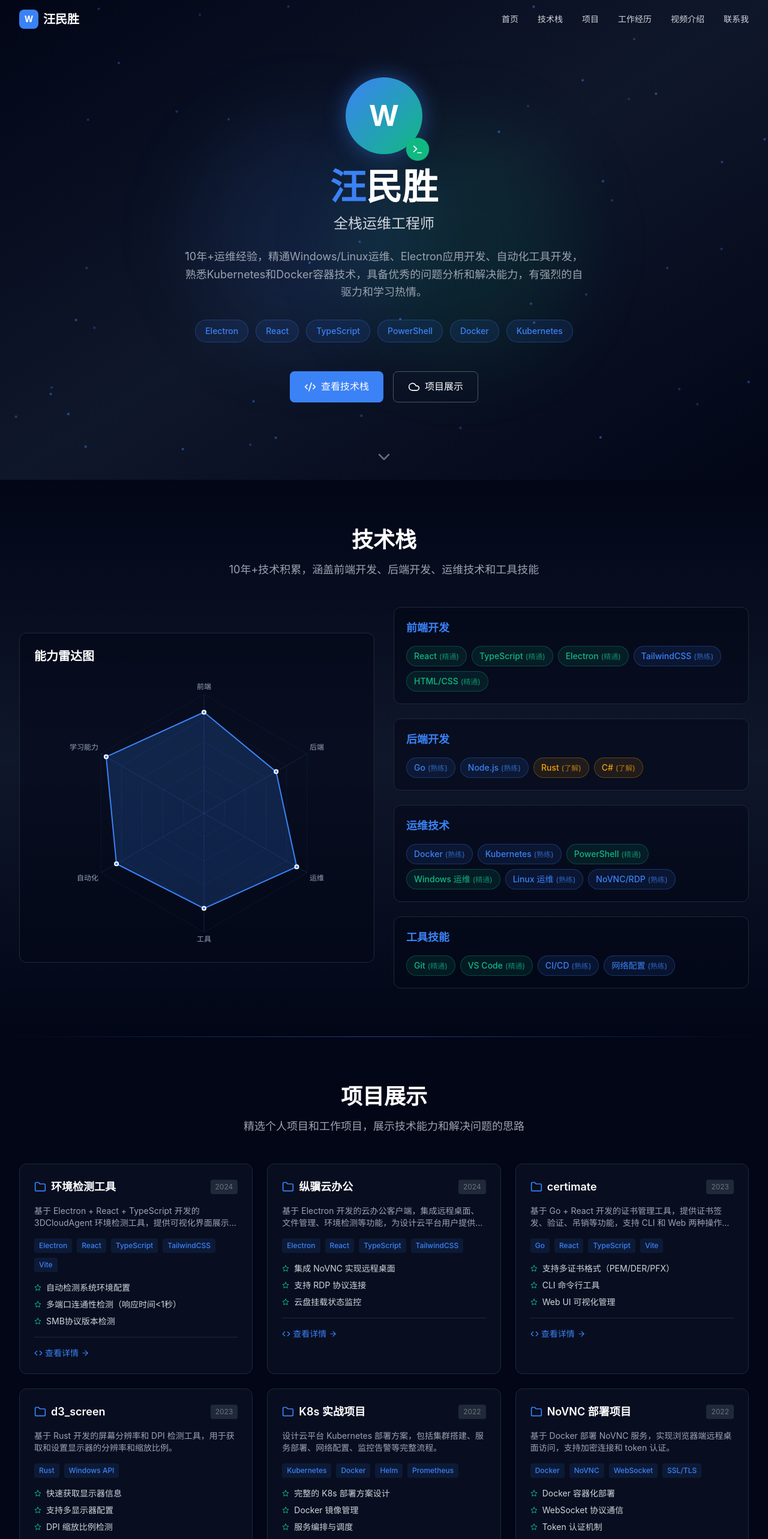
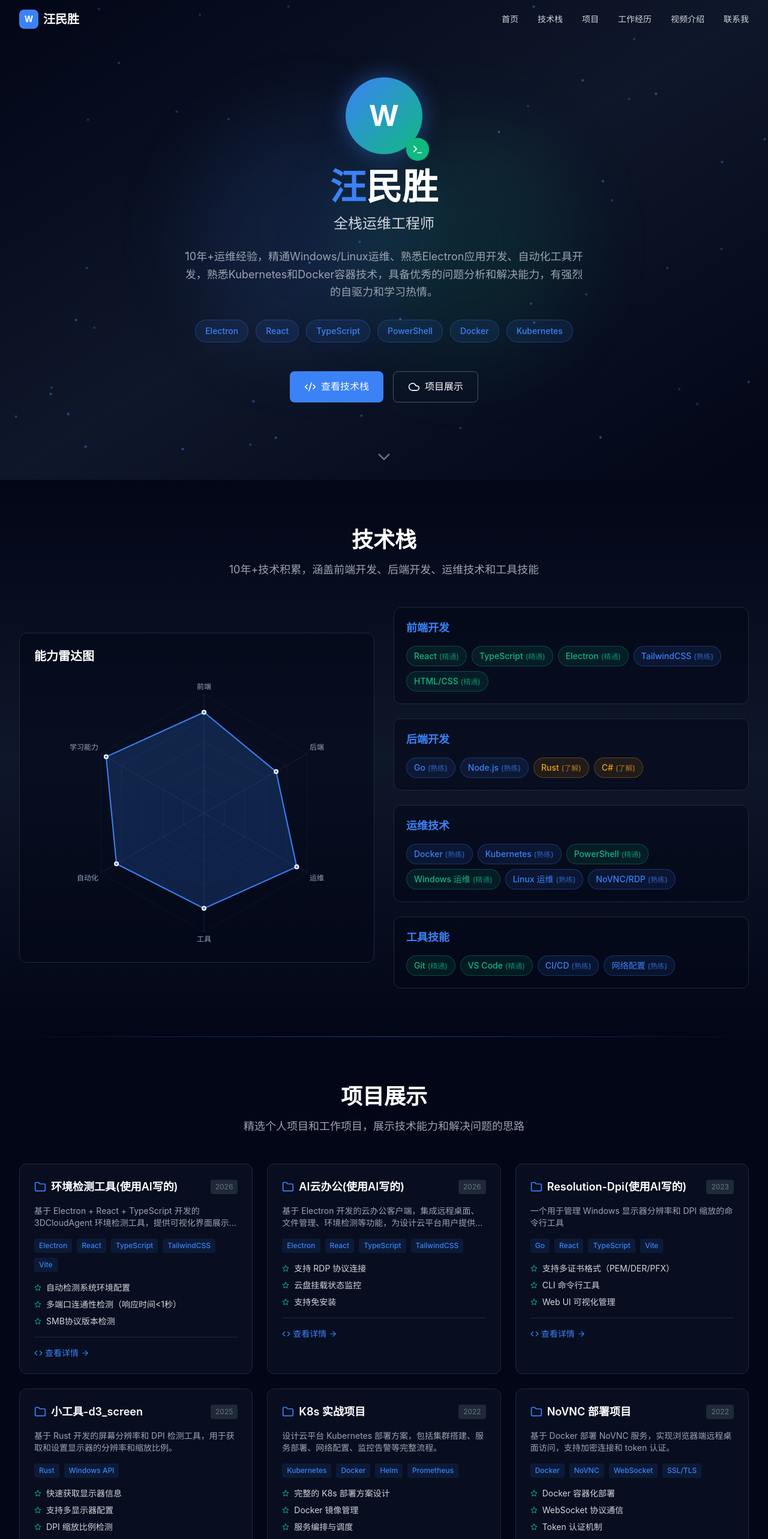
Before and after one commit to wangminsheng/blog, a React (Vite) app: page / in a window 1280 px wide. Shown: the top 2566 px of the page at 60% size. Built offline with nearby package versions, Linux system fonts and the light colour scheme.

Commit message:
fix: 修复社交媒体链接无法跳转的问题

```diff
--- a/src/components/Contact.tsx
+++ b/src/components/Contact.tsx
@@ -1,6 +1,6 @@
 import { motion } from 'framer-motion';
-import { Mail, Phone, MapPin, Download, Github, Linkedin, FileText } from 'lucide-react';
-import { contactInfo } from '../data/contact';
+import { Mail, Phone, MapPin, Download, Github, FileText, Globe } from 'lucide-react';
+import { contactInfo, socialLinks } from '../data/contact';
 
 export default function Contact() {
   return (
@@ -62,22 +62,19 @@ export default function Contact() {
               </div>
 
               <div className="flex gap-4 mt-6">
-                <motion.a
-                  href="#"
-                  className="flex items-center gap-2 px-4 py-2 bg-tech-blue/10 text-tech-blue rounded-lg hover:bg-tech-blue/20 transition-colors"
-                  whileHover={{ scale: 1.05 }}
-                >
-                  <Github size={18} />
-                  GitHub
-                </motion.a>
-                <motion.a
-                  href="#"
-                  className="flex items-center gap-2 px-4 py-2 bg-tech-blue/10 text-tech-blue rounded-lg hover:bg-tech-blue/20 transition-colors"
-                  whileHover={{ scale: 1.05 }}
-                >
-                  <Linkedin size={18} />
-                  LinkedIn
-                </motion.a>
+                {socialLinks.map((link) => (
+                  <motion.a
+                    key={link.name}
+                    href={link.url}
+                    target="_blank"
+                    rel="noopener noreferrer"
+                    className="flex items-center gap-2 px-4 py-2 bg-tech-blue/10 text-tech-blue rounded-lg hover:bg-tech-blue/20 transition-colors"
+                    whileHover={{ scale: 1.05 }}
+                  >
+                    {link.icon === 'github' ? <Github size={18} /> : <Globe size={18} />}
+                    {link.name}
+                  </motion.a>
+                ))}
               </div>
             </div>
           </motion.div>
--- a/src/data/contact.ts
+++ b/src/data/contact.ts
@@ -1,15 +1,14 @@
 export const contactInfo = {
   name: '汪民胜',
   title: '全栈运维工程师',
-  email: 'wangminsheng@example.com',
-  phone: '138-xxxx-xxxx',
-  location: '武汉',
-  summary: '10年+运维经验，精通Windows/Linux运维、Electron应用开发、自动化工具开发，熟悉Kubernetes和Docker容器技术，具备优秀的问题分析和解决能力，有强烈的自驱力和学习热情。',
+  email: 'yelang007sheng@163.com',
+  phone: '147-8257-0230',
+  location: '上海|松江',
+  summary: '10年+运维经验，精通Windows/Linux运维、熟悉Electron应用开发、自动化工具开发，熟悉Kubernetes和Docker容器技术，具备优秀的问题分析和解决能力，有强烈的自驱力和学习热情。',
   skills: ['Electron', 'React', 'TypeScript', 'PowerShell', 'Docker', 'Kubernetes', 'Go', 'Rust'],
 };
 
 export const socialLinks = [
   { name: 'GitHub', url: 'https://github.com/wangminsheng', icon: 'github' },
-  { name: 'LinkedIn', url: 'https://linkedin.com/in/wangminsheng', icon: 'linkedin' },
-  { name: '博客', url: 'https://blog.wangminsheng.com', icon: 'blog' },
+  { name: '博客', url: 'https://www.cnblogs.com/hayden1106', icon: 'blog' },
 ];
--- a/src/data/projects.ts
+++ b/src/data/projects.ts
@@ -12,34 +12,32 @@ export interface Project {
 export const projects: Project[] = [
   {
     id: '1',
-    name: '环境检测工具',
+    name: '环境检测工具(使用AI写的)',
     description: '基于 Electron + React + TypeScript 开发的 3DCloudAgent 环境检测工具，提供可视化界面展示系统环境检测结果，包括系统信息、软件检测、网络检测、存储检测等功能。',
     techStack: ['Electron', 'React', 'TypeScript', 'TailwindCSS', 'Vite'],
     highlights: [
       '自动检测系统环境配置',
       '多端口连通性检测（响应时间<1秒）',
       'SMB协议版本检测',
-      '支持群晖/华为/龙存等多种存储类型',
     ],
-    year: '2024',
+    year: '2026',
   },
   {
     id: '2',
-    name: '纵骥云办公',
+    name: 'AI云办公(使用AI写的)',
     description: '基于 Electron 开发的云办公客户端，集成远程桌面、文件管理、环境检测等功能，为设计云平台用户提供一站式办公体验。',
     techStack: ['Electron', 'React', 'TypeScript', 'TailwindCSS'],
     highlights: [
-      '集成 NoVNC 实现远程桌面',
       '支持 RDP 协议连接',
       '云盘挂载状态监控',
-      '离线部署支持',
+      '支持免安装',
     ],
-    year: '2024',
+    year: '2026',
   },
   {
     id: '3',
-    name: 'certimate',
-    description: '基于 Go + React 开发的证书管理工具，提供证书签发、验证、吊销等功能，支持 CLI 和 Web 两种操作方式。',
+    name: 'Resolution-Dpi(使用AI写的)',
+    description: '一个用于管理 Windows 显示器分辨率和 DPI 缩放的命令行工具',
     techStack: ['Go', 'React', 'TypeScript', 'Vite'],
     highlights: [
       '支持多证书格式（PEM/DER/PFX）',
@@ -51,7 +49,7 @@ export const projects: Project[] = [
   },
   {
     id: '4',
-    name: 'd3_screen',
+    name: '小工具-d3_screen',
     description: '基于 Rust 开发的屏幕分辨率和 DPI 检测工具，用于获取和设置显示器的分辨率和缩放比例。',
     techStack: ['Rust', 'Windows API'],
     highlights: [
@@ -60,7 +58,7 @@ export const projects: Project[] = [
       'DPI 缩放比例检测',
       '高性能本地代码',
     ],
-    year: '2023',
+    year: '2025',
   },
   {
     id: '5',
```
Also changed, not shown: 1 other file (tests, documents, lock files or other folders).
